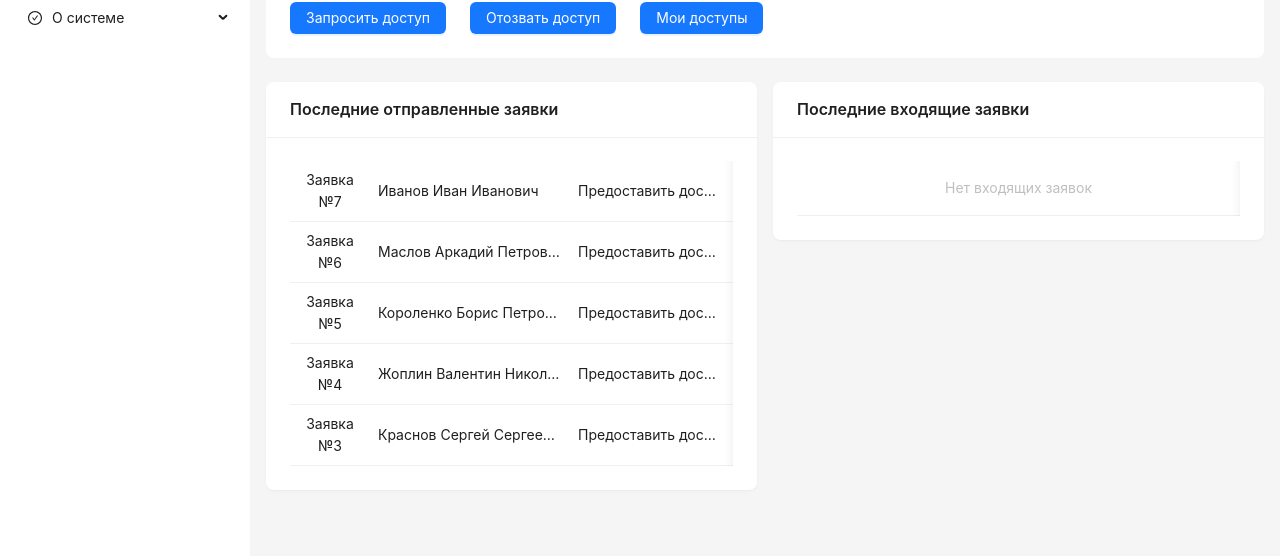
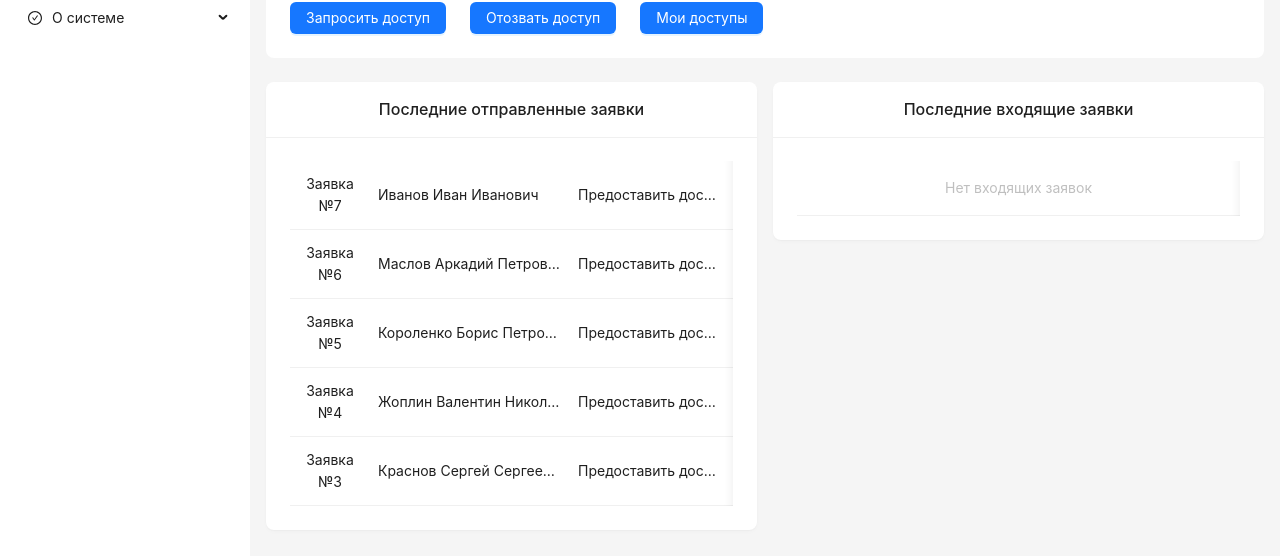
Before and after one commit to RosatomGroup/frontend_access, a Next.js app: page / in a window 1280 px wide. Shown: the part 202-758 px from the top of the page. Built offline with nearby package versions, Linux system fonts and the light colour scheme; sample sign-in values are in the browser's storage.

Commit message:
мелкие исправления2

```diff
--- a/src/components/AppLayout.tsx
+++ b/src/components/AppLayout.tsx
@@ -1,4 +1,3 @@
-// src/components/AppLayout.tsx
 'use client';
 
 import {
@@ -156,12 +155,22 @@ export default function AppLayout() {
         </div>
         <Row gutter={16}>
           <Col span={12}>
-            <Card title="Последние отправленные заявки" variant="borderless">
+            <Card
+              title="Последние отправленные заявки"
+              variant="borderless"
+              styles={{
+                header: {
+                  textAlign: 'center',
+                  fontSize: '16px',
+                  fontWeight: 500
+                }
+              }}
+              >
               <Table
                 dataSource={lastRequests}
                 columns={columns}
                 pagination={false}
-                size="small"
+                size="middle"
                 rowKey="id"
                 scroll={{ x: 600}}
                 showHeader={false}
@@ -169,12 +178,22 @@ export default function AppLayout() {
             </Card>
           </Col>
           <Col span={12}>
-            <Card title="Последние входящие заявки" variant="borderless">
+            <Card
+              title="Последние входящие заявки"
+              variant="borderless"
+              styles={{
+                header: {
+                  textAlign: 'center',
+                  fontSize: '16px',
+                  fontWeight: 500
+                }
+              }}
+              >
               <Table
                 dataSource={[]}
                 columns={columns}
                 pagination={false}
-                size="small"
+                size="middle"
                 locale={{ emptyText: "Нет входящих заявок" }}
                 scroll={{ x: 600}}
                 showHeader={false}
--- a/src/components/FormReqOthers.tsx
+++ b/src/components/FormReqOthers.tsx
@@ -2,6 +2,7 @@
 'use client';
 
 import { notification } from 'antd';
+import '@ant-design/v5-patch-for-react-19';
 import type { SizeType } from 'antd/es/config-provider/SizeContext';
 import { reqOutdata } from '@/app/reqOut';
 import { useRequestForm } from '@/hooks/useRequestForm';
```
